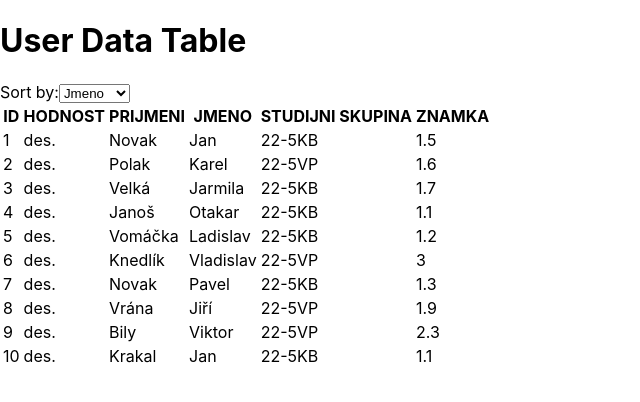
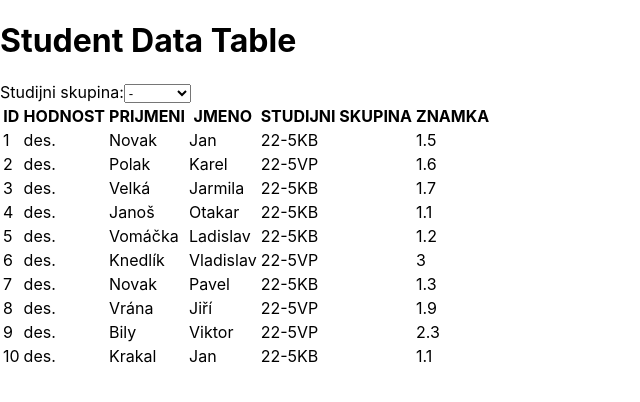
Before and after one commit to RiccieS/granting-app, a React (Create React App) app: page / in a window 1280 px wide. Shown: the top 402 px of the page, without its empty margins (0-640 px from the left). Built offline with nearby package versions, Linux system fonts and the light colour scheme.

Commit message:
design sortu

```diff
--- a/src/App.js
+++ b/src/App.js
@@ -16,7 +16,7 @@ export default function App() {
 
   return (
     <div>
-      <h1>User Data Table</h1>
+      <h1>Student Data Table</h1>
       <BranchSelect selectedOption={selectedOption} onOptionChange={setSelectedOption} />
       <StudentTable data={sortedData} />
     </div>
--- a/src/components/BranchSelect.js
+++ b/src/components/BranchSelect.js
@@ -3,11 +3,11 @@ import React from 'react';
 export default function BranchSelect({ selectedOption, onOptionChange }) {
   return (
     <div>
-      <label htmlFor="select-option">Sort by:</label>
+      <label htmlFor="select-option">Studijni skupina:</label>
       <select id="select-option" value={selectedOption} onChange={e => onOptionChange(e.target.value)}>
-        <option value="jmeno">Jmeno</option>
-        <option value="prijmeni">Prijmeni</option>
-        <option value="studijni_skupina">Skupina</option>
+        <option value="vse">-</option>
+        <option value="225KB">22-5KB</option>
+        <option value="225VP">22-5VP</option>
       </select>
     </div>
   );
```
